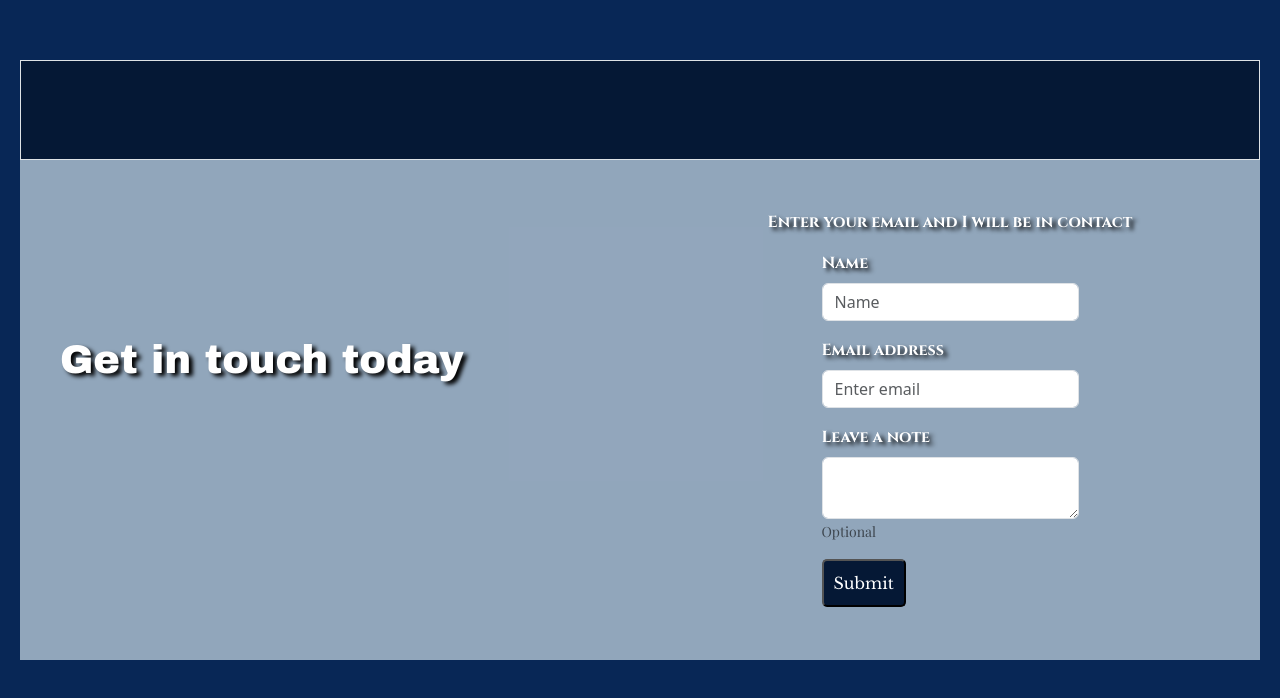
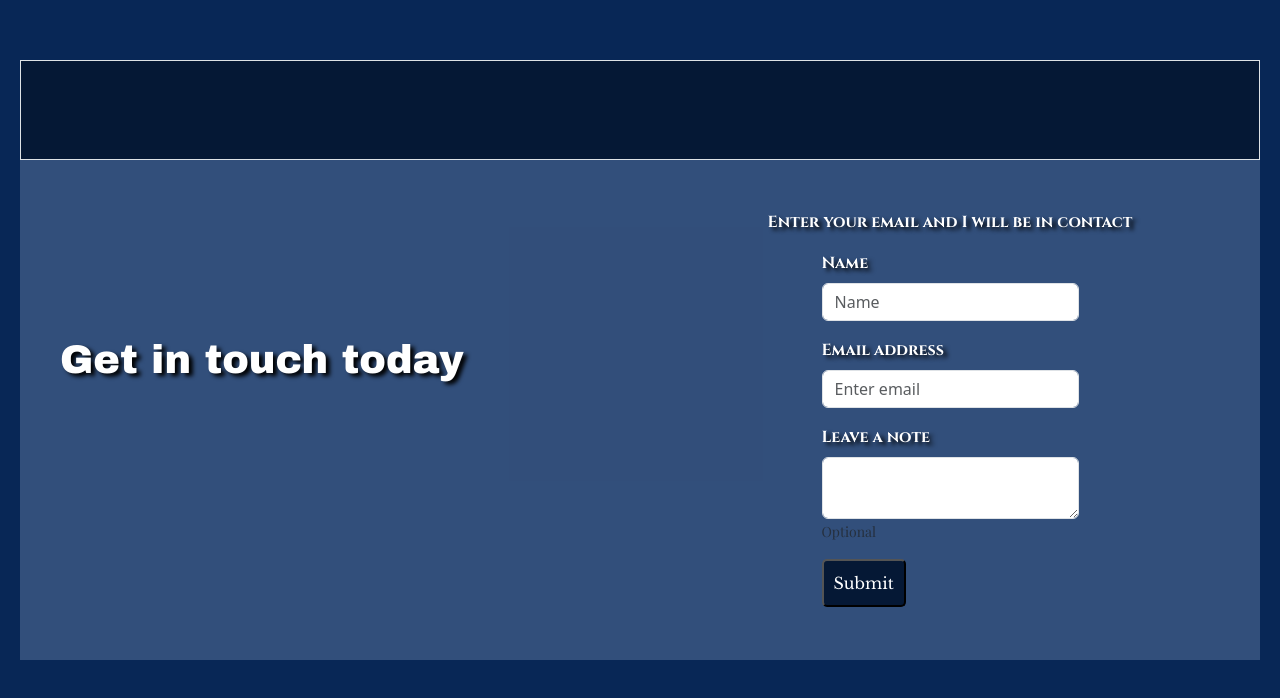
Before and after one commit to nGhart/portfolioReact, a React (Create React App) app: page / in a window 1280 px wide. Shown: the part 2568-3266 px from the top of the page. Built offline with nearby package versions, Linux system fonts and the light colour scheme; the HTML template or start-up script is replaced by a standard one.

Commit message:
Update contact.scss

```diff
--- a/src/components/contact/contact.scss
+++ b/src/components/contact/contact.scss
@@ -3,7 +3,7 @@
   position: relative;
   margin: 80px 20px 20px;
   height: 600px;
-  background-color: rgba(186, 203, 218, 0.771);
+  background-color: rgba(184, 204, 236, 0.241);
   display: flex;
   align-items: center;
 
```
